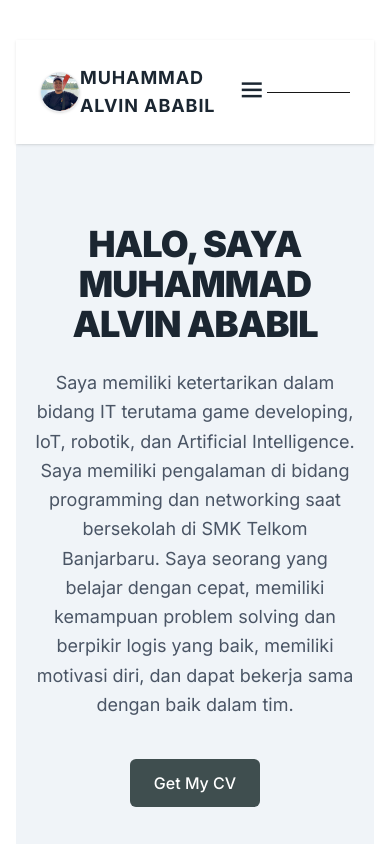
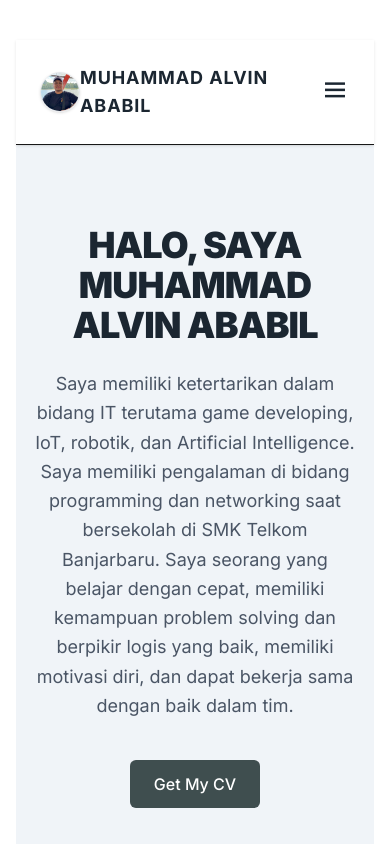
Before and after one commit to NeoRyumasil/WebPortofolio, a Next.js app: page / in a window 390 px wide. Shown: the top 844 px of the page. Built offline with nearby package versions, Linux system fonts and the light colour scheme.

Commit message:
FIX : Mobile Menu Position

```diff
--- a/src/components/NavBar.tsx
+++ b/src/components/NavBar.tsx
@@ -8,7 +8,10 @@ export default function NavBar() {
     const [isOpen, setIsOpen] = useState(false);
 
     return (
-        <nav className="flex justify-between items-center py-6 px-6 md:px-12 bg-white sticky top-0 z-50 shadow-sm">
+        <nav className="bg-white sticky top-0 z-50 shadow-sm">
+
+            {/* Main Container */}
+            <div className="flex justify-between items-center py-6 px-6 md:px-12">
 
                 {/* Photo Section */}
                 <div className="flex items-center gap-4">
@@ -27,24 +30,25 @@ export default function NavBar() {
                     {profileData.name}
                 </span>
 
-            {/* Menu Button */}
-            <ul className="hidden md:flex gap-8 md:gap-8 text-sm font-bold text-gray-600 tracking-wider">
+                {/* Desktop Menu */}
+                <ul className="hidden md:flex gap-8 text-sm font-bold text-gray-600 tracking-wider">
                     <li className="hover:text-[#1B2631] cursor-pointer transition-colors">HOME</li>
                     <li className="hover:text-[#1B2631] cursor-pointer transition-colors">PENDIDIKAN</li>
                     <li className="hover:text-[#1B2631] cursor-pointer transition-colors">PORTFOLIO</li>
                     <li className="hover:text-[#1B2631] cursor-pointer transition-colors">CONTACT</li>
                 </ul>
 
-            {/* Hamburger Icon */}
+                {/* Hamburger Icon*/}
                 <div className="md:hidden flex items-center">
                     <button onClick={() => setIsOpen(!isOpen)} className="text-3xl text-[#1B2631] focus:outline-none">
                         <i className={`bx ${isOpen ? 'bx-x' : 'bx-menu'}`}></i>
                     </button>
                 </div>
+            </div>
 
-            {/* Mobile Menu Button */}
+            {/* Mobile Menu*/}
             <div className={`md:hidden bg-white border-t transition-all duration-300 ease-in-out overflow-hidden ${isOpen ? 'max-h-64' : 'max-h-0'}`}>
-                <ul className="flex flex-col text-right p-6 gap-4 text-sm text-gray-600 tracking-wider">
+                <ul className="flex flex-col text-right px-6 py-4 gap-4 text-sm font-bold text-gray-600 tracking-wider">
                     <li className="hover:text-[#1B2631] cursor-pointer" onClick={() => setIsOpen(false)}>HOME</li>
                     <li className="hover:text-[#1B2631] cursor-pointer" onClick={() => setIsOpen(false)}>PENDIDIKAN</li>
                     <li className="hover:text-[#1B2631] cursor-pointer" onClick={() => setIsOpen(false)}>PORTFOLIO</li>
```
Lines whose indentation alone changed are shown as unchanged.
